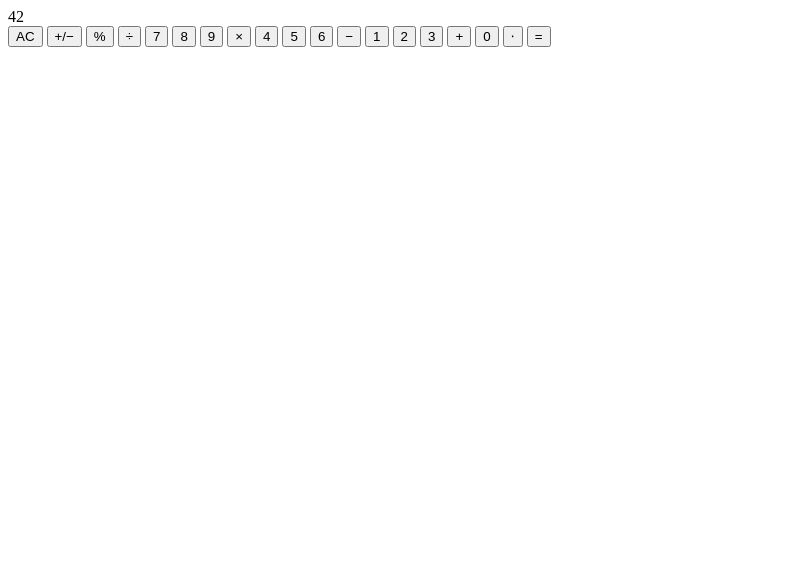
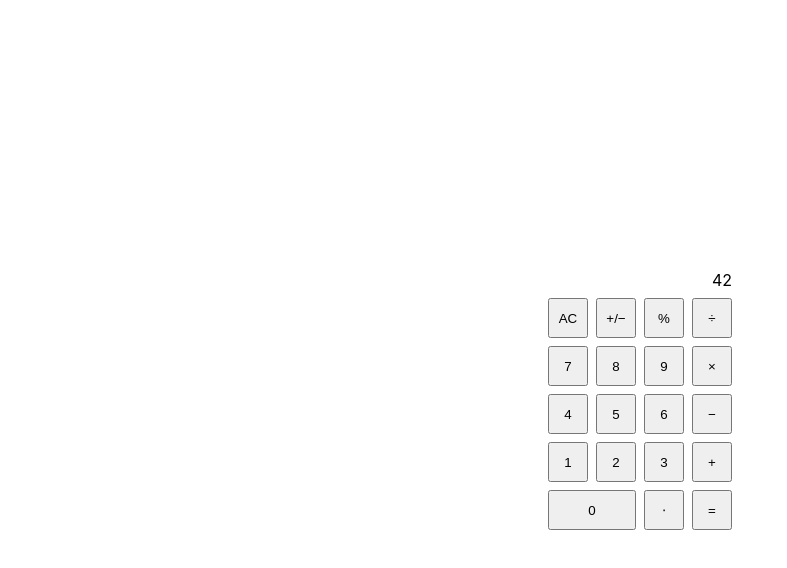
Before and after one commit to lvadla/calculator-ts, a website with bundled scripts: page index.html in a window 1280 px wide. Shown: the whole page, without its empty margins (0-787 px from the left). Built offline with nearby package versions, Linux system fonts and the light colour scheme.

Commit message:
feat: add base styles

```diff
--- a/index.html
+++ b/index.html
@@ -7,6 +7,7 @@
     <title>Calculator</title>
   </head>
   <script src="./dist/index.js" defer></script>
+  <link href="./styles.css" rel="stylesheet" />
   <body>
     <main id="content">
       <div id="calculator">
--- /dev/null
+++ b/styles.css
@@ -0,0 +1,48 @@
+html,
+body {
+  padding: 0;
+  margin: 0;
+  font-family: -apple-system, BlinkMacSystemFont, Segoe UI, Roboto, Oxygen,
+    Ubuntu, Cantarell, Fira Sans, Droid Sans, Helvetica Neue, sans-serif;
+  height: 100%;
+  width: 100%;
+}
+
+* {
+  box-sizing: border-box;
+}
+
+main#content {
+  display: flex;
+  justify-content: center;
+  height: 100%;
+}
+
+#calculator {
+  display: flex;
+  flex-direction: column;
+  justify-content: center;
+}
+
+#input {
+  display: grid;
+  align-content: center;
+  justify-content: center;
+  gap: 0.5rem;
+  grid-template-columns: repeat(4, 2.5rem);
+  grid-template-rows: repeat(5, 2.5rem);
+  margin-top: 0.5rem;
+}
+
+section#input > button {
+  padding: 0;
+  cursor: pointer;
+}
+
+section#input > button.double {
+  grid-column: span 2;
+}
+
+#output {
+  margin-left: auto;
+}
```
